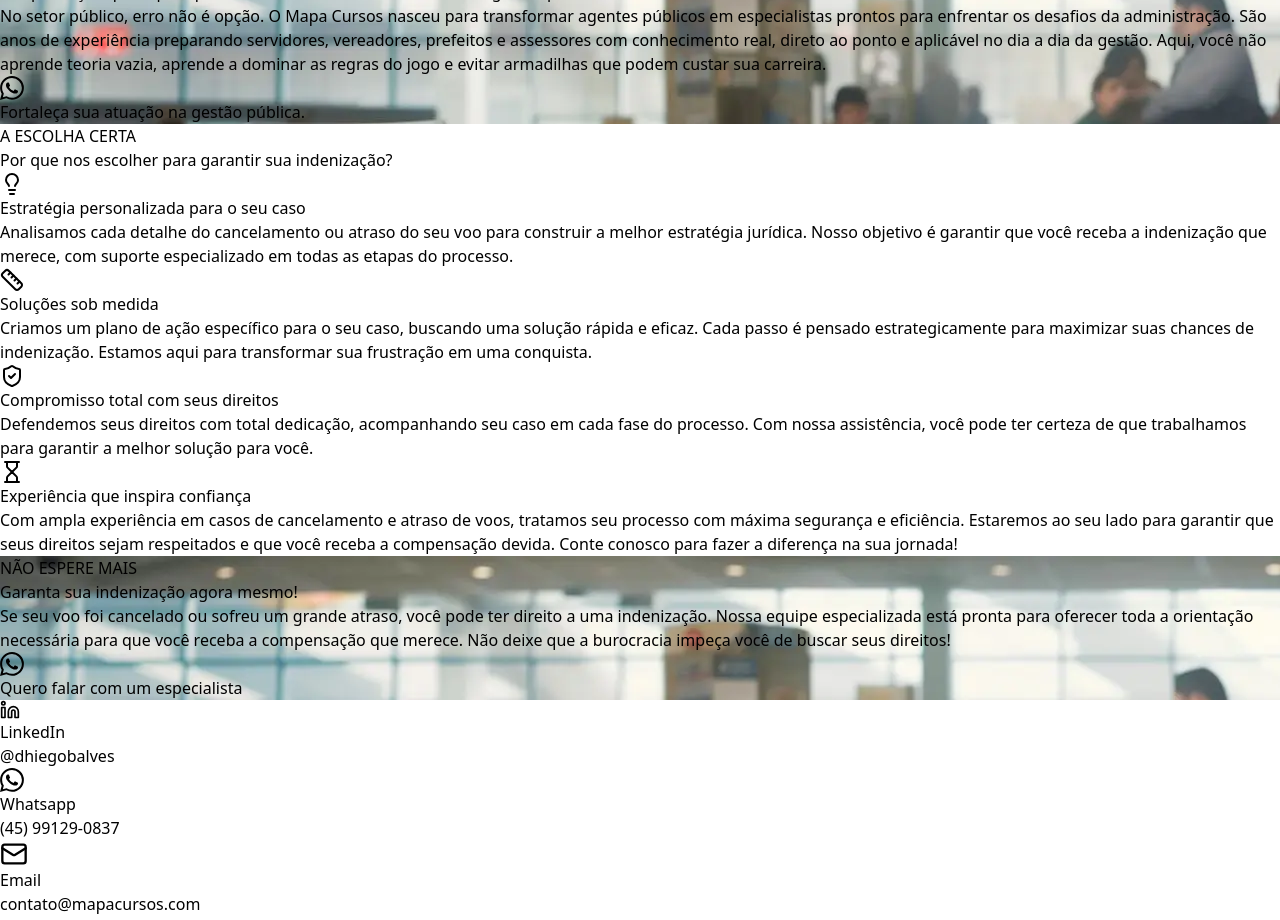
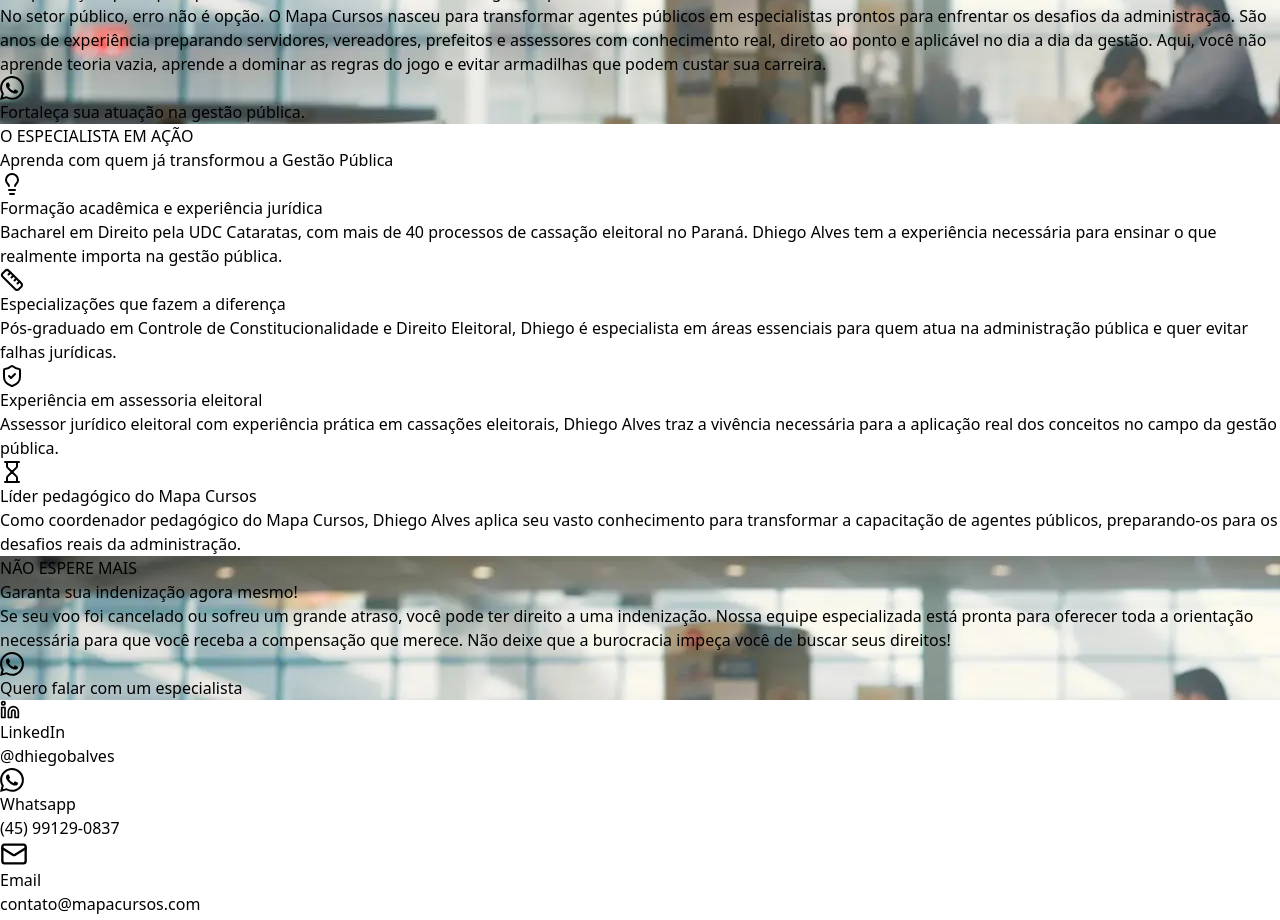
Before and after one commit to EdisonMatos/LP-Mapa-cursos, a React (Vite) app: page /direitoaereo in a window 1280 px wide. Shown: the part 1180-2100 px from the top of the page. Built offline with nearby package versions, Linux system fonts and the light colour scheme; a web font is replaced by a local one.

Commit message:
fix: Preenche o WhyUs

```diff
--- a/src/content/contentLp01.jsx
+++ b/src/content/contentLp01.jsx
@@ -198,8 +198,8 @@ const contentLp01 = {
   },
   whyUs: {
     sectionHeader: {
-      miniTag: "A ESCOLHA CERTA",
-      title: "Por que nos escolher para garantir sua indenização?",
+      miniTag: "O ESPECIALISTA EM AÇÃO",
+      title: "Aprenda com quem já transformou a Gestão Pública",
     },
     cards: {
       card1: {
@@ -221,9 +221,9 @@ const contentLp01 = {
             <path d="M10 22h4" />
           </svg>
         ),
-        title: "Estratégia personalizada para o seu caso",
+        title: "Formação acadêmica e experiência jurídica",
         description:
-          "Analisamos cada detalhe do cancelamento ou atraso do seu voo para construir a melhor estratégia jurídica. Nosso objetivo é garantir que você receba a indenização que merece, com suporte especializado em todas as etapas do processo.",
+          "Bacharel em Direito pela UDC Cataratas, com mais de 40 processos de cassação eleitoral no Paraná. Dhiego Alves tem a experiência necessária para ensinar o que realmente importa na gestão pública.",
       },
       card2: {
         icon: (
@@ -246,9 +246,9 @@ const contentLp01 = {
             <path d="m17.5 15.5 2-2" />
           </svg>
         ),
-        title: "Soluções sob medida",
+        title: "Especializações que fazem a diferença",
         description:
-          "Criamos um plano de ação específico para o seu caso, buscando uma solução rápida e eficaz. Cada passo é pensado estrategicamente para maximizar suas chances de indenização. Estamos aqui para transformar sua frustração em uma conquista.",
+          "Pós-graduado em Controle de Constitucionalidade e Direito Eleitoral, Dhiego é especialista em áreas essenciais para quem atua na administração pública e quer evitar falhas jurídicas.",
       },
       card3: {
         icon: (
@@ -268,9 +268,9 @@ const contentLp01 = {
             <path d="m9 12 2 2 4-4" />
           </svg>
         ),
-        title: "Compromisso total com seus direitos",
+        title: "Experiência em assessoria eleitoral",
         description:
-          "Defendemos seus direitos com total dedicação, acompanhando seu caso em cada fase do processo. Com nossa assistência, você pode ter certeza de que trabalhamos para garantir a melhor solução para você.",
+          "Assessor jurídico eleitoral com experiência prática em cassações eleitorais, Dhiego Alves traz a vivência necessária para a aplicação real dos conceitos no campo da gestão pública.",
       },
       card4: {
         icon: (
@@ -292,9 +292,9 @@ const contentLp01 = {
             <path d="M7 2v4.172a2 2 0 0 0 .586 1.414L12 12l4.414-4.414A2 2 0 0 0 17 6.172V2" />
           </svg>
         ),
-        title: "Experiência que inspira confiança",
+        title: "Líder pedagógico do Mapa Cursos",
         description:
-          "Com ampla experiência em casos de cancelamento e atraso de voos, tratamos seu processo com máxima segurança e eficiência. Estaremos ao seu lado para garantir que seus direitos sejam respeitados e que você receba a compensação devida. Conte conosco para fazer a diferença na sua jornada!",
+          "Como coordenador pedagógico do Mapa Cursos, Dhiego Alves aplica seu vasto conhecimento para transformar a capacitação de agentes públicos, preparando-os para os desafios reais da administração.",
       },
     },
   },
```
